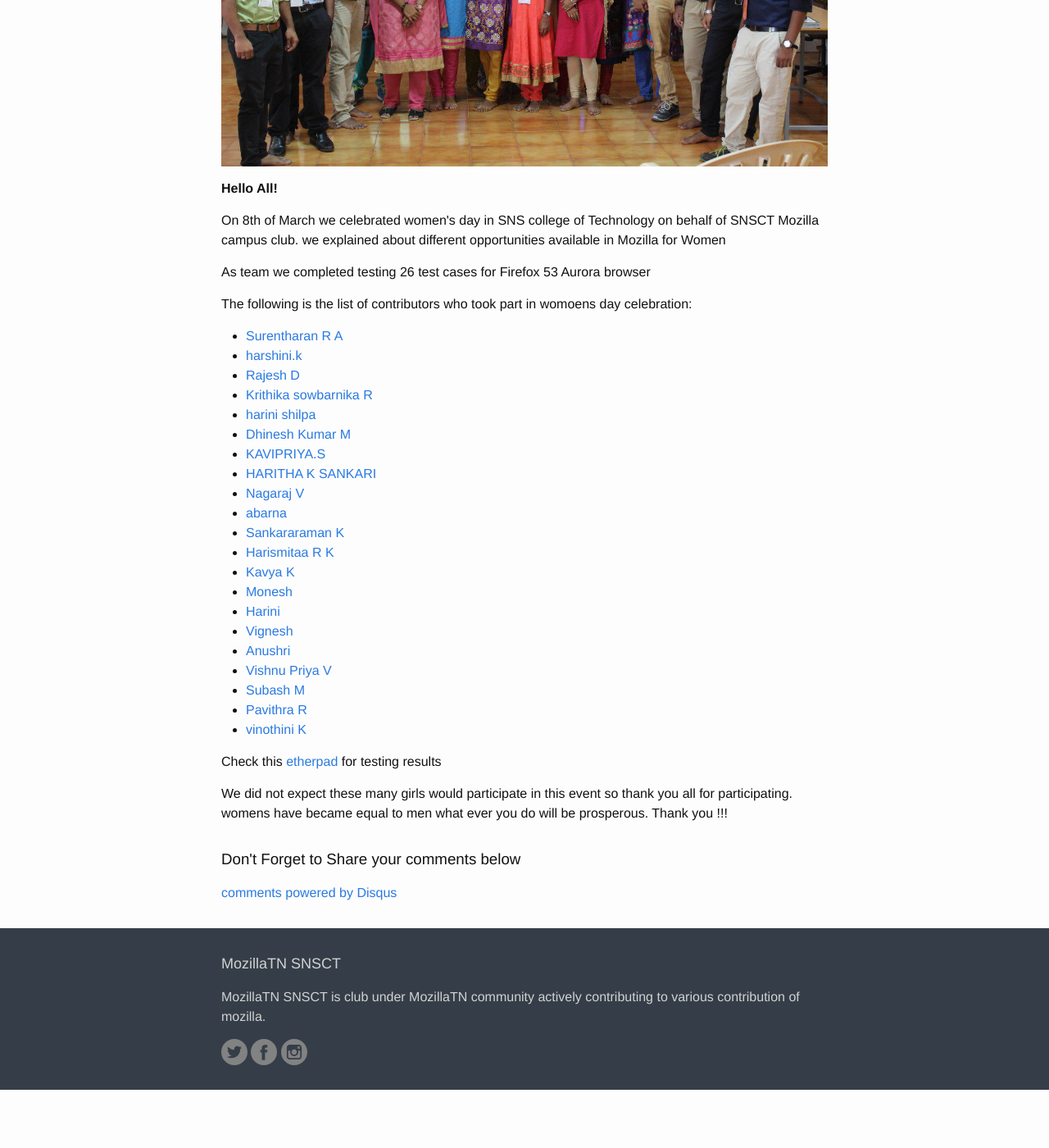
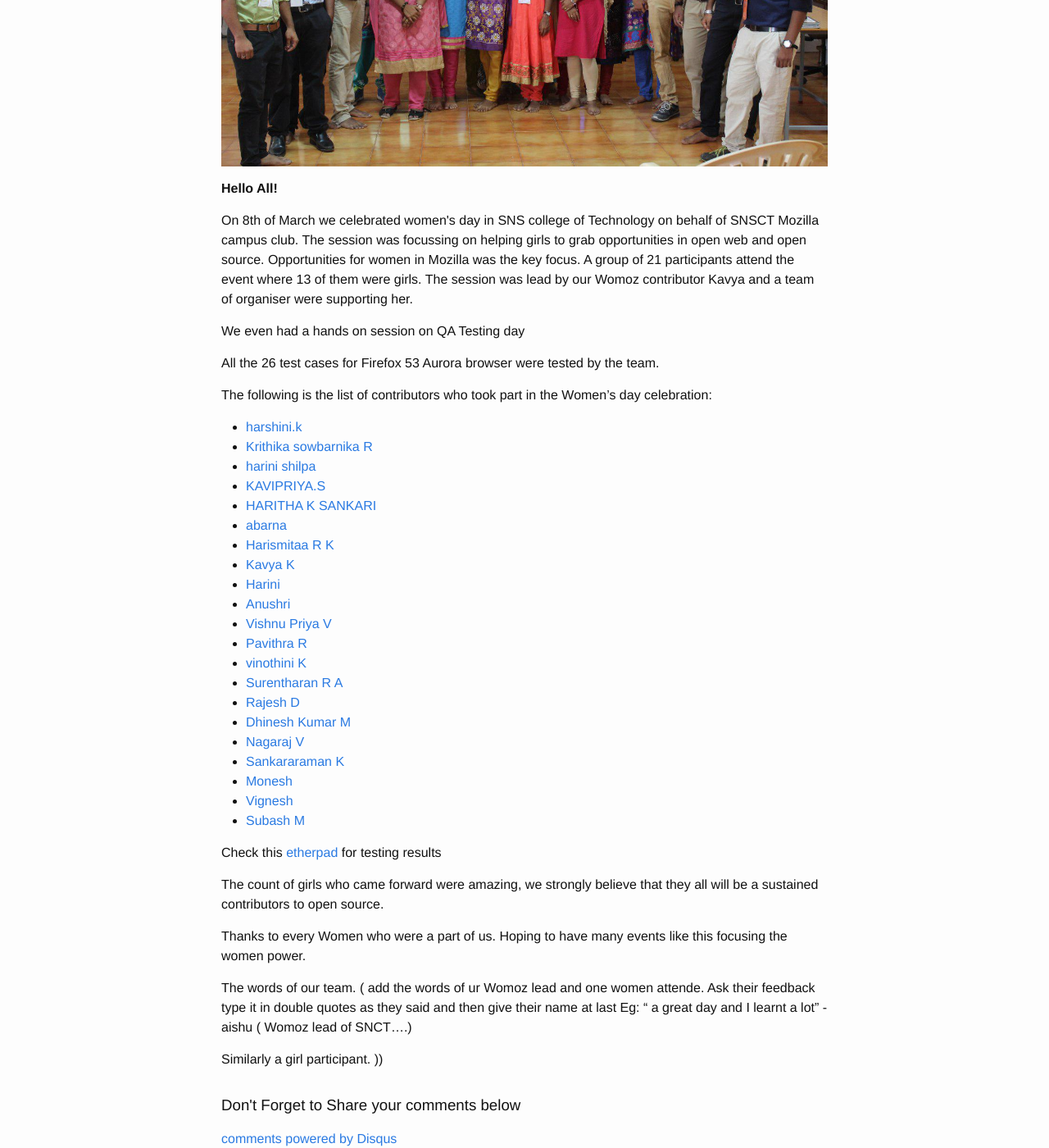
Before and after one commit to MozillaTN/snsct, a Jekyll site: the page built from docs/_posts/2017-03-08-womens-day-celebration.md, in a window 1280 px wide and 1400 px high, scrolled down 849 px. Shown: the whole window at 82% size. Built offline with Jekyll 4.4.1, drawn with Linux system fonts in a browser that asks for light colours; comment, search, counter and statistics services are not loaded; before the commit the page ends 2178 px from its top, so only the background shows below that.

Commit message:
Update 2017-03-08-womens-day-celebration.md

```diff
--- a/docs/_posts/2017-03-08-womens-day-celebration.md
+++ b/docs/_posts/2017-03-08-womens-day-celebration.md
@@ -14,34 +14,45 @@ categories: "blog"
 
 **Hello All!**
 
-<p>On 8th of March we celebrated women's day in SNS college of Technology on behalf of SNSCT Mozilla campus club. we explained about different opportunities available in Mozilla for Women</p>
-<p>As team we completed testing 26 test cases for Firefox 53 Aurora browser</p>
+<p>On 8th of March we celebrated women's day in SNS college of Technology on behalf of SNSCT Mozilla campus club. The session was focussing on helping girls to grab opportunities in open web and open source. Opportunities for women in Mozilla was the key focus. A group of 21 participants attend the event where 13 of them were girls. The session was lead by our Womoz contributor Kavya and a team of organiser were supporting her.</p>
 
-The following is the list of contributors who took part in womoens day celebration:
-- [Surentharan R A](https://twitter.com/surentharan7)
+<p>We even had a hands on session on QA Testing day</p>
+
+All the  26 test cases for Firefox 53 Aurora browser were tested by the team.
+
+The following is the list of contributors who took part in the Women's day celebration:
 - [harshini.k](https://twitter.com/)
-- [Rajesh D](https://twitter.com/rajeshhacker023)
 - [Krithika sowbarnika R](https://twitter.com/ragava25)
 - [harini shilpa](https://twitter.com/)
-- [Dhinesh Kumar M](https://twitter.com/Dhinesh_Kumar_M)
 - [KAVIPRIYA.S](https://twitter.com/)
 - [HARITHA K SANKARI](https://twitter.com/)
-- [Nagaraj V](https://twitter.com/nagarajnaidu921)
 - [abarna](https://twitter.com/)
-- [Sankararaman K](https://twitter.com/iamsanga7)
 - [Harismitaa R K](https://twitter.com/)
 - [Kavya K](https://twitter.com/KavyaKmk97)
-- [Monesh](https://twitter.com/)
 - [Harini](https://twitter.com/)
-- [Vignesh](https://twitter.com/)
 - [Anushri](https://twitter.com/)
 - [Vishnu Priya V](https://twitter.com/vkpriya15)
-- [Subash M](https://twitter.com/subahiphop4)
 - [Pavithra R](https://twitter.com/thespesiamuktha)
 - [vinothini K](https://twitter.com/vinosri99)
+- [Surentharan R A](https://twitter.com/surentharan7)
+- [Rajesh D](https://twitter.com/rajeshhacker023)
+- [Dhinesh Kumar M](https://twitter.com/Dhinesh_Kumar_M)
+- [Nagaraj V](https://twitter.com/nagarajnaidu921)
+- [Sankararaman K](https://twitter.com/iamsanga7)
+- [Monesh](https://twitter.com/)
+- [Vignesh](https://twitter.com/)
+- [Subash M](https://twitter.com/subahiphop4)
+
 
 Check this [etherpad](https://public.etherpad-mozilla.org/p/MozillaIN_QA_Testing_Day_SNSCT_Womoz_Day_20170308) for testing results
-<p>We did not expect these many girls would participate in this event so thank you all for participating.
-womens have became equal to men  what ever you do will be prosperous.
 
-Thank you !!!
+The count of girls who came forward were amazing, we strongly believe that they all will be a sustained contributors to open source.
+
+Thanks to every Women who were a part of us. Hoping to have many events like this focusing the women power.
+
+The words of our team.
+( add the words of ur Womoz lead and one women attende. Ask their feedback type it in double quotes as they said and then give their name at last
+Eg:
+" a great day and I learnt a lot" - aishu ( Womoz lead of SNCT....)
+
+Similarly a girl participant. ))
```
